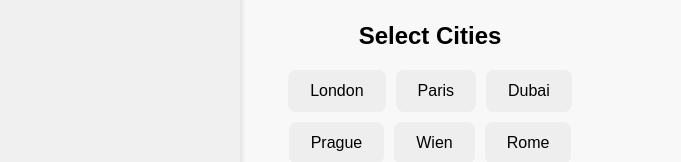
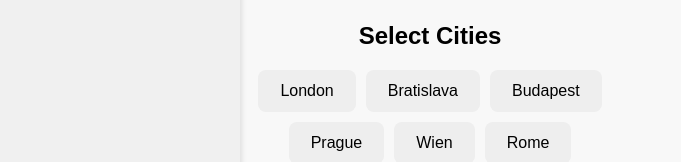
Before and after one commit to Max-Karaban/Kde-TO-Jsem-KTOJ-, a plain HTML site: page places.html in a window 1280 px wide. Shown: the part 126-288 px from the top of the page, without its empty margins (0-681 px from the left). Drawn offline with Linux system fonts and the light colour scheme.

```diff
--- a/places.html
+++ b/places.html
@@ -77,8 +77,8 @@
       <h2>Select Cities</h2>
       <div class="button-grid" id="cityButtons">
         <div class="selectable">London</div>
-        <div class="selectable">Paris</div>
-        <div class="selectable">Dubai</div>
+        <div class="selectable">Bratislava</div>
+        <div class="selectable">Budapest</div>
         <div class="selectable">Prague</div>
         <div class="selectable">Wien</div>
         <div class="selectable">Rome</div>
```
